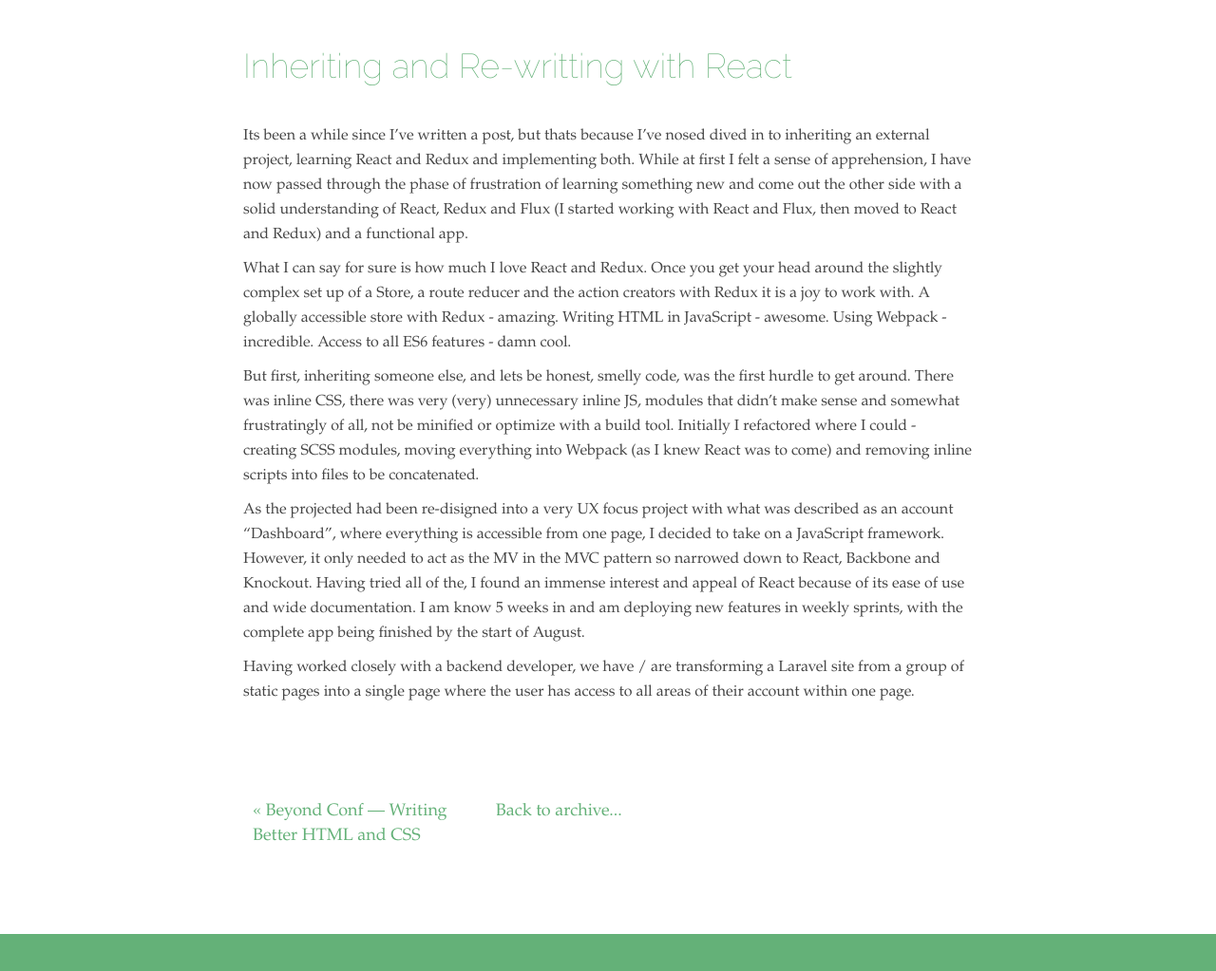
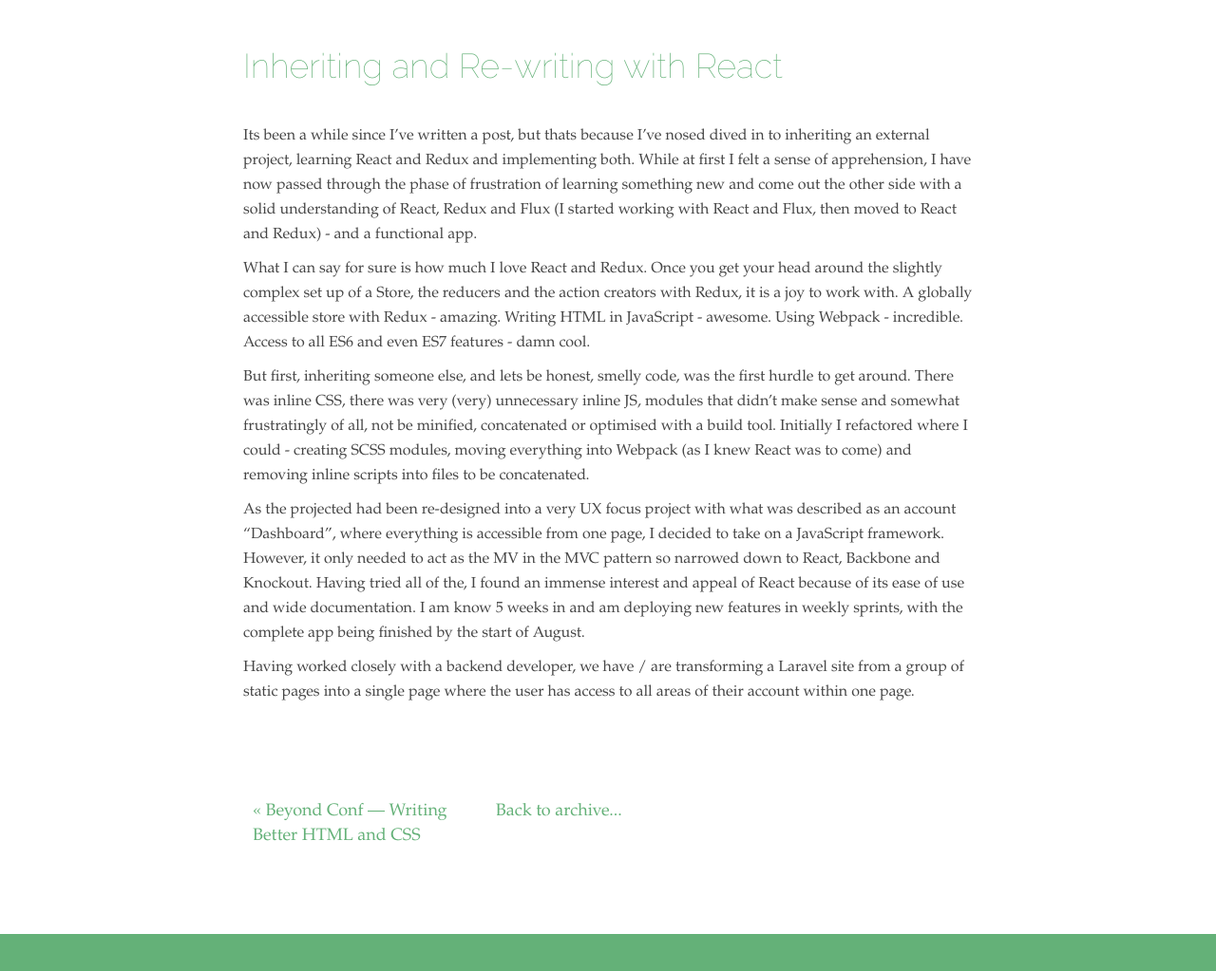
Before and after one commit to alex-windett/alex-windett.github.io, a Jekyll site: the page built from _posts/2015-07-12-inheriting-and-react.markdown, in a window 1280 px wide and 1400 px high. Shown: the part 319-1342 px from the top of the window at 95% size. Built offline with Jekyll 4.4.1, drawn with Linux system fonts in a browser that asks for light colours.

Commit message:
correcting grammar

```diff
--- a/_posts/2015-07-12-inheriting-and-react.markdown
+++ b/_posts/2015-07-12-inheriting-and-react.markdown
@@ -2,16 +2,16 @@
 layout: default
 
 layout: post
-title:  "Inheriting and Re-writting with React"
+title:  "Inheriting and Re&#8209;writing with React"
 date:   2016-07-12
 ---
 
-Its been a while since I've written a post, but thats because I've nosed dived in to inheriting an external project, learning React and Redux and implementing both. While at first I felt a sense of apprehension, I have now passed through the phase of frustration of learning something new and come out the other side with a solid understanding of React, Redux and Flux (I started working with React and Flux, then moved to React and Redux) and a functional app.
+Its been a while since I've written a post, but thats because I've nosed dived in to inheriting an external project, learning React and Redux and implementing both. While at first I felt a sense of apprehension, I have now passed through the phase of frustration of learning something new and come out the other side with a solid understanding of React, Redux and Flux (I started working with React and Flux, then moved to React and Redux) - and a functional app.
 
-What I can say for sure is how much I love React and Redux. Once you get your head around the slightly complex set up of a Store, a route reducer and the action creators with Redux it is a joy to work with. A globally accessible store with Redux - amazing. Writing HTML in JavaScript - awesome. Using Webpack - incredible. Access to all ES6 features - damn cool.
+What I can say for sure is how much I love React and Redux. Once you get your head around the slightly complex set up of a Store, the reducers and the action creators with Redux, it is a joy to work with. A globally accessible store with Redux - amazing. Writing HTML in JavaScript - awesome. Using Webpack - incredible. Access to all ES6 and even ES7 features - damn cool.
 
-But first, inheriting someone else, and lets be honest, smelly code, was the first hurdle to get around. There was inline CSS, there was very (very) unnecessary inline JS, modules that didn't make sense and somewhat frustratingly of all, not be minified or optimize with a build tool. Initially I refactored where I could - creating SCSS modules, moving everything into Webpack (as I knew React was to come) and removing inline scripts into files to be concatenated.
+But first, inheriting someone else, and lets be honest, smelly code, was the first hurdle to get around. There was inline CSS, there was very (very) unnecessary inline JS, modules that didn't make sense and somewhat frustratingly of all, not be minified, concatenated or optimised with a build tool. Initially I refactored where I could - creating SCSS modules, moving everything into Webpack (as I knew React was to come) and removing inline scripts into files to be concatenated.
 
-As the projected had been re-disigned into a very UX focus project with what was described as an account "Dashboard", where everything is accessible from one page, I decided to take on a JavaScript framework. However, it only needed to act as the MV in the MVC pattern so narrowed down to React, Backbone and Knockout. Having tried all of the, I found an immense interest and appeal of React because of its ease of use and wide documentation. I am know 5 weeks in and am deploying new features in weekly sprints, with the complete app being finished by the start of August.
+As the projected had been re-designed into a very UX focus project with what was described as an account "Dashboard", where everything is accessible from one page, I decided to take on a JavaScript framework. However, it only needed to act as the MV in the MVC pattern so narrowed down to React, Backbone and Knockout. Having tried all of the, I found an immense interest and appeal of React because of its ease of use and wide documentation. I am know 5 weeks in and am deploying new features in weekly sprints, with the complete app being finished by the start of August.
 
 Having worked closely with a backend developer, we have / are transforming a Laravel site from a group of static pages into a single page where the user has access to all areas of their account within one page.
```
